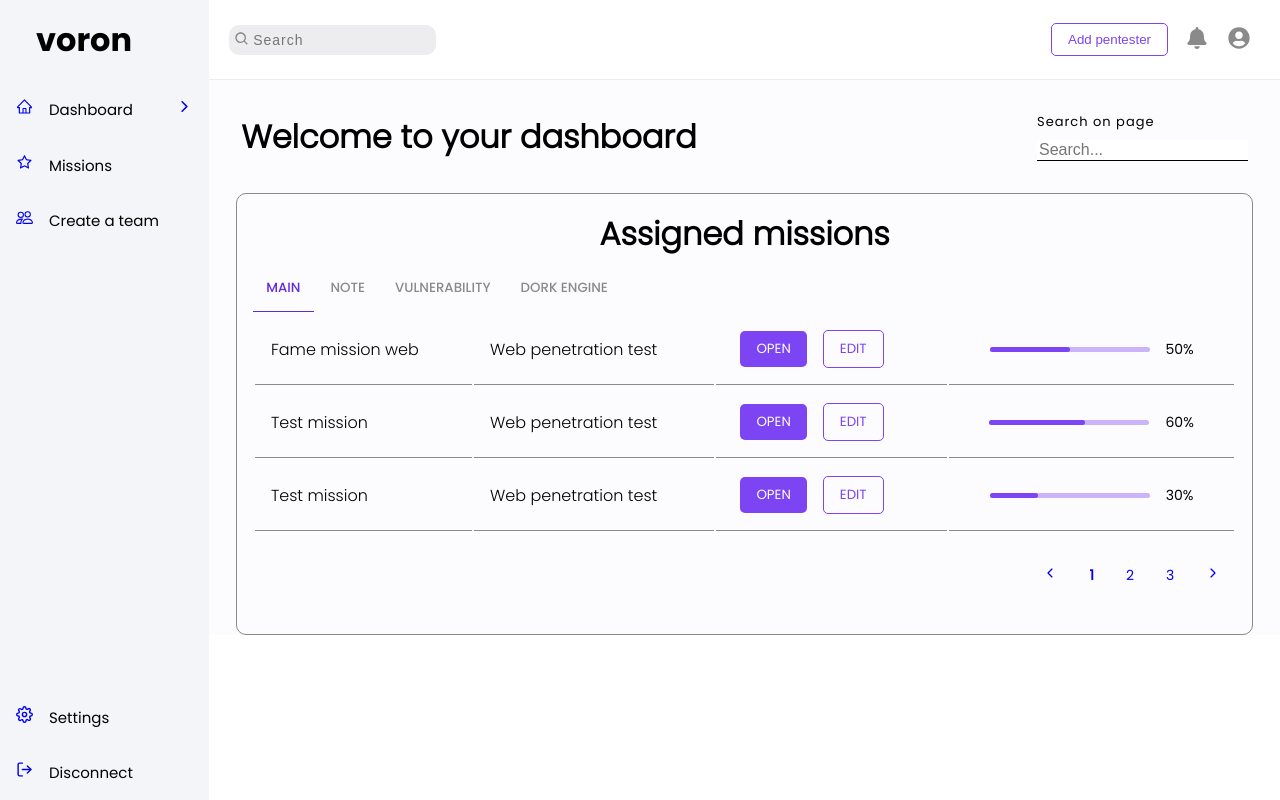
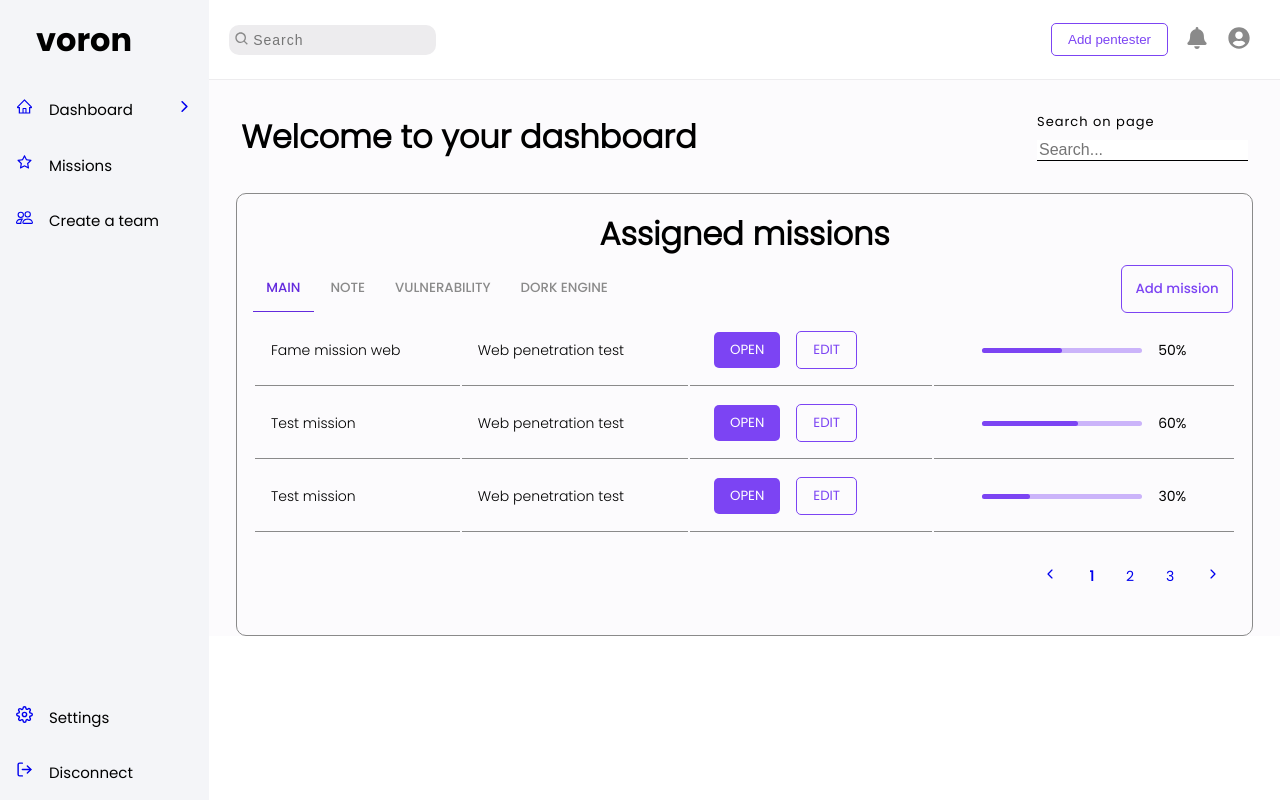
Before and after one commit to vrn-sh/erp, a React (Vite) app in the folder web/: page /dashboard in a window 1280 px wide. Built offline with nearby package versions, Linux system fonts and the light colour scheme.

Commit message:
(web) add mission button

```diff
--- a/web/src/pages/Dashboard/Dashboard.scss
+++ b/web/src/pages/Dashboard/Dashboard.scss
@@ -88,11 +88,11 @@ $opacity-transition: opacity;
 .subHeader {
     display: flex;
     flex-direction: row;
-    width: 90%;
-    align-items: flex-start;
+    width: 100%;
+    justify-content: space-between;
 }
 
-.subHeader button {
+.submenu-mission button {
     min-width: 1rem;
     background-color: transparent;
     text-transform: uppercase;
@@ -101,10 +101,24 @@ $opacity-transition: opacity;
     border-radius: 0;
 }
 
-.subHeader button:hover,
-button.active {
+.submenu-mission button:hover, button.active {
     color: var(--primary-hover-btn);
     border-bottom: 1px var(--primary-hover-btn) solid;
+    transition: 0.5s ease-in-out;
+}
+
+.mission_create {
+    min-width: 1rem;
+    background-color: transparent;
+    border: 1px solid var(--primary-btn);
+    color: var(--primary-btn);
+    font-family: 'Poppins-Medium';
+    border-radius: 6px;
+}
+
+.mission_create:hover {
+    background-color: var(--hover-effect);
+    color: var(--primary-btn);
     transition: 0.5s ease-in-out;
 }
 
@@ -118,7 +132,13 @@ td {
     border-bottom: 1px solid var(--gray-btn);
     padding: 1rem;
     font-family: 'Poppins-Light';
-    font-size: 16px;
+    font-size: 14px;
+}
+
+th {
+    font-family: "Poppins-Light";
+    font-size: 14px;
+    padding: 1rem;
 }
 
 table input {
--- a/web/src/pages/Dashboard/DashboardMission.tsx
+++ b/web/src/pages/Dashboard/DashboardMission.tsx
@@ -1,11 +1,13 @@
 import React, { useState } from 'react';
 import './Dashboard.scss';
+import { useNavigate } from 'react-router-dom';
 import DorkEngine from './SubDashboards/DorkEngine';
 import Mission from './SubDashboards/Mission';
 import Notes from './SubDashboards/Notes';
 
 function DashboardMission() {
     const [active, setActive] = useState('main');
+    const navigate = useNavigate();
 
     const handleClick = (event: any) => {
         setActive(event.target.id);
@@ -24,6 +26,10 @@ function DashboardMission() {
         return null;
     };
 
+    const addMission = () => {
+        navigate('/mission/create');
+    };
+
     // const updatePercent = (n: number) => {
     //     setFinish(n);
     // }; // need to add setFinish on line 12
@@ -33,6 +39,7 @@ function DashboardMission() {
             <h1>Assigned missions</h1>
             <div className="dashboard-content">
                 <div className="subHeader">
+                    <div className="submenu-mission">
                         <button
                             key={1}
                             id="main"
@@ -70,6 +77,14 @@ function DashboardMission() {
                             Dork Engine
                         </button>
                     </div>
+                    <button
+                        type="button"
+                        className="mission_create"
+                        onClick={addMission}
+                    >
+                        Add mission
+                    </button>
+                </div>
                 {getSubDashboard()}
             </div>
         </div>
```
Lines whose indentation alone changed are shown as unchanged.
